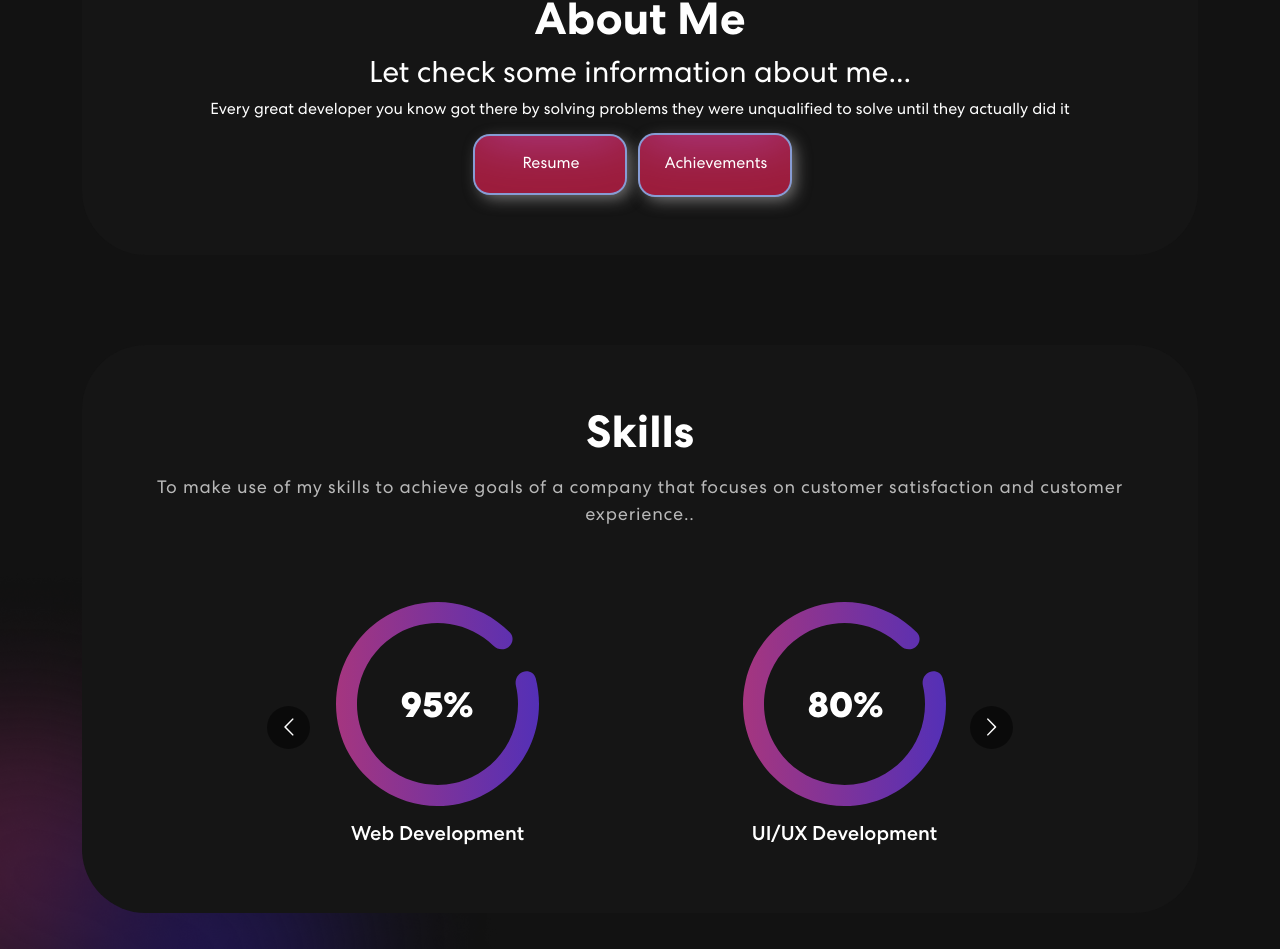
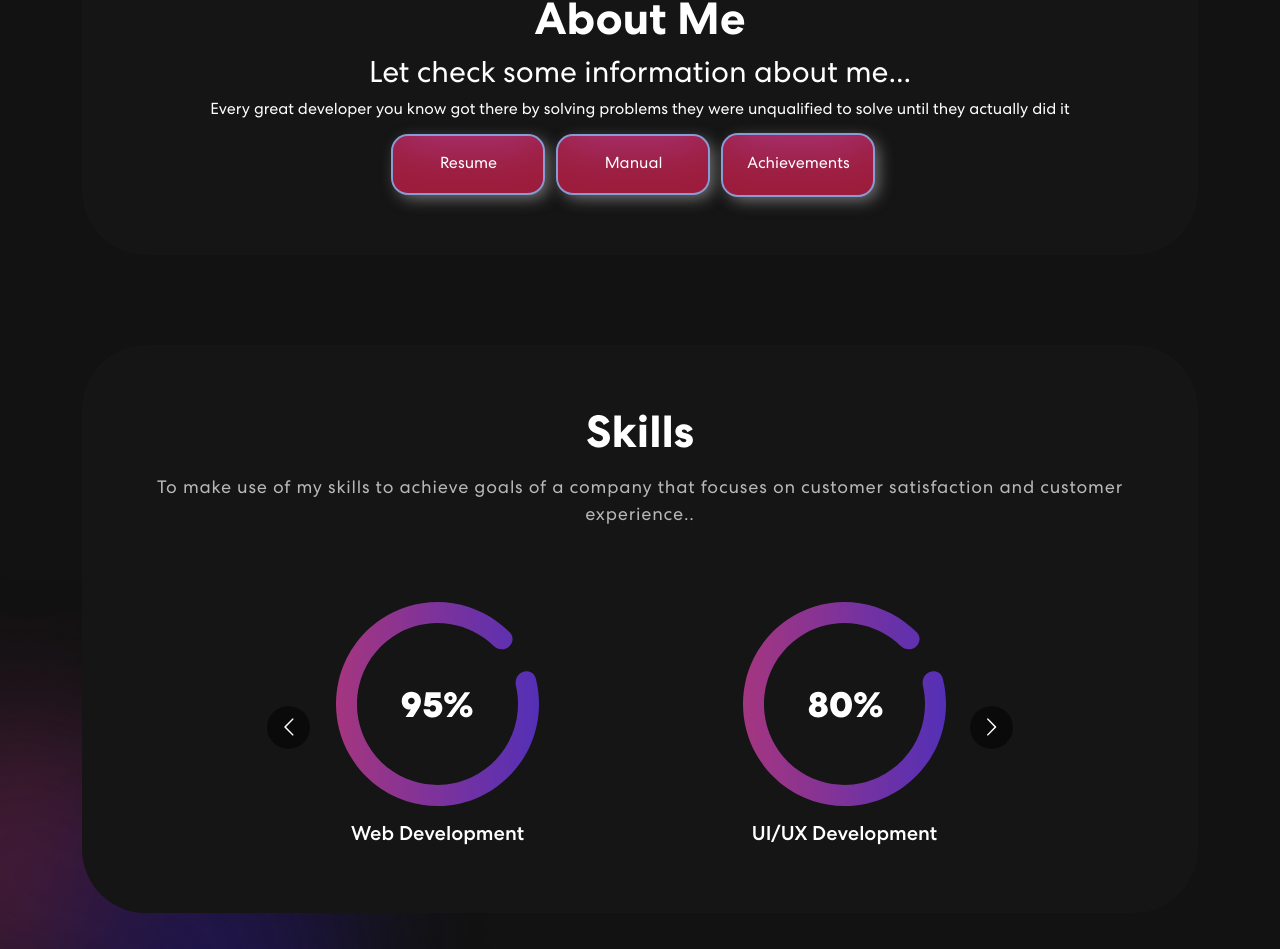
Before and after one commit to Manjunath2731/ManjunathPortfolio, a React (Create React App) app: page / in a window 1280 px wide. Shown: the part 930-1879 px from the top of the page. Built offline with nearby package versions, Linux system fonts and the light colour scheme; no server answers.

Commit message:
Update About.js

```diff
--- a/src/components/About.js
+++ b/src/components/About.js
@@ -33,6 +33,7 @@ export const About = () => {
               </p>
               <span className="button-color">
                 <a href="https://drive.google.com/file/d/1V4CDmu2vfaAk7crRzdfcuKq37yDu0gX1/view?usp=sharing" target="_blank"><button className="vvd1">Resume</button></a>
+                <a href="https://drive.google.com/file/d/1VqsN_0B_FnrlxwBrYMAg0VwkJymHn_6D/view?usp=drivesdk" target="_blank"><button className="vvd1">Manual</button></a>
                 <button className="vvd1">Achievements</button>
               </span>
             </div>
```
